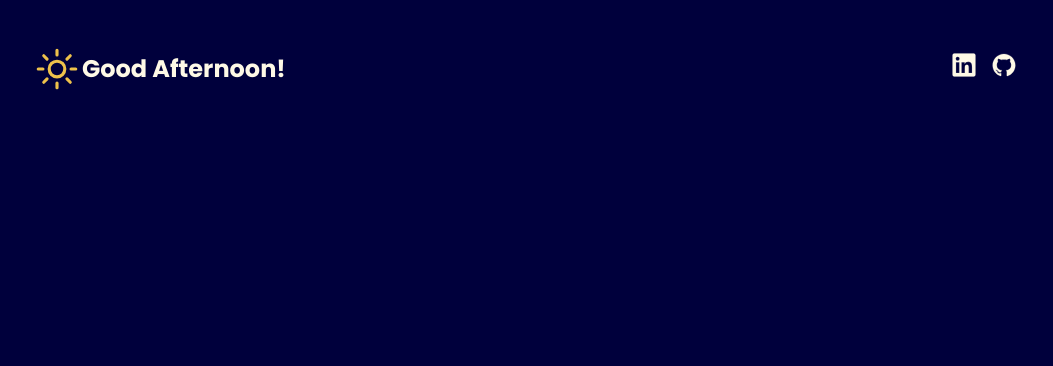
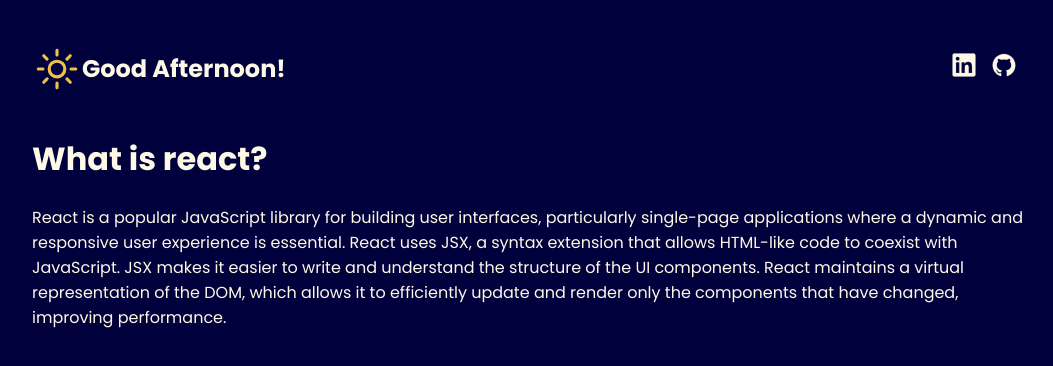
Before and after one commit to dacods/atlas-react-and-jsx, a React (Vite) app: page / in a window 1280 px wide. Shown: the top 366 px of the page, without its empty margins (108-1161 px from the left). Built offline with nearby package versions, Linux system fonts and the light colour scheme.

Commit message:
Created Section component

```diff
--- a/src/App.jsx
+++ b/src/App.jsx
@@ -1,9 +1,20 @@
 import Header from "./components/Header";
+import Section from "./components/Section";
 
 function App() {
   return (
     <div className="app">
       <Header></Header>
+      <Section title="What is react?">
+        React is a popular JavaScript library for building user interfaces,
+        particularly single-page applications where a dynamic and
+        responsive user experience is essential.
+        React uses JSX, a syntax extension that allows HTML-like code to coexist with JavaScript.
+        JSX makes it easier to write and understand the structure of the UI components.
+        React maintains a virtual representation of the DOM,
+        which allows it to efficiently update and render only the components that have changed,
+        improving performance.
+      </Section>
     </div>
   )
 }
--- /dev/null
+++ b/src/components/Section.jsx
@@ -0,0 +1,10 @@
+function Section(props) {
+    return (
+        <div className="section">
+            <h1>{props.title}</h1>
+            {props.children}
+        </div>
+    )
+}
+
+export default Section;
```
